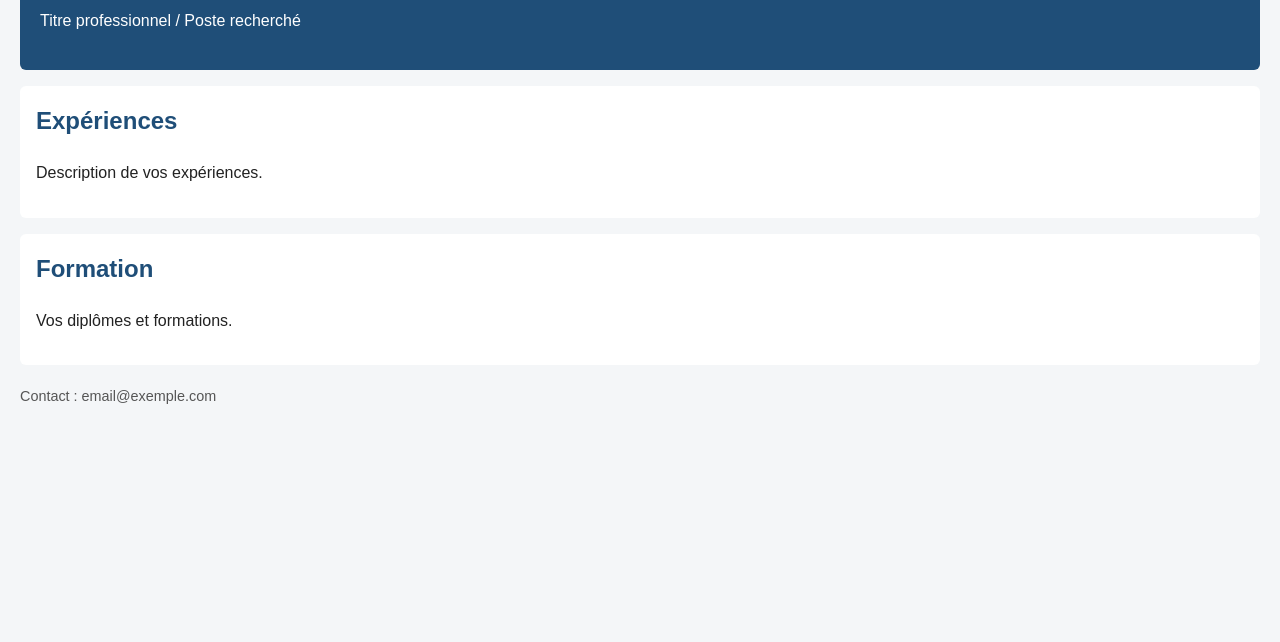
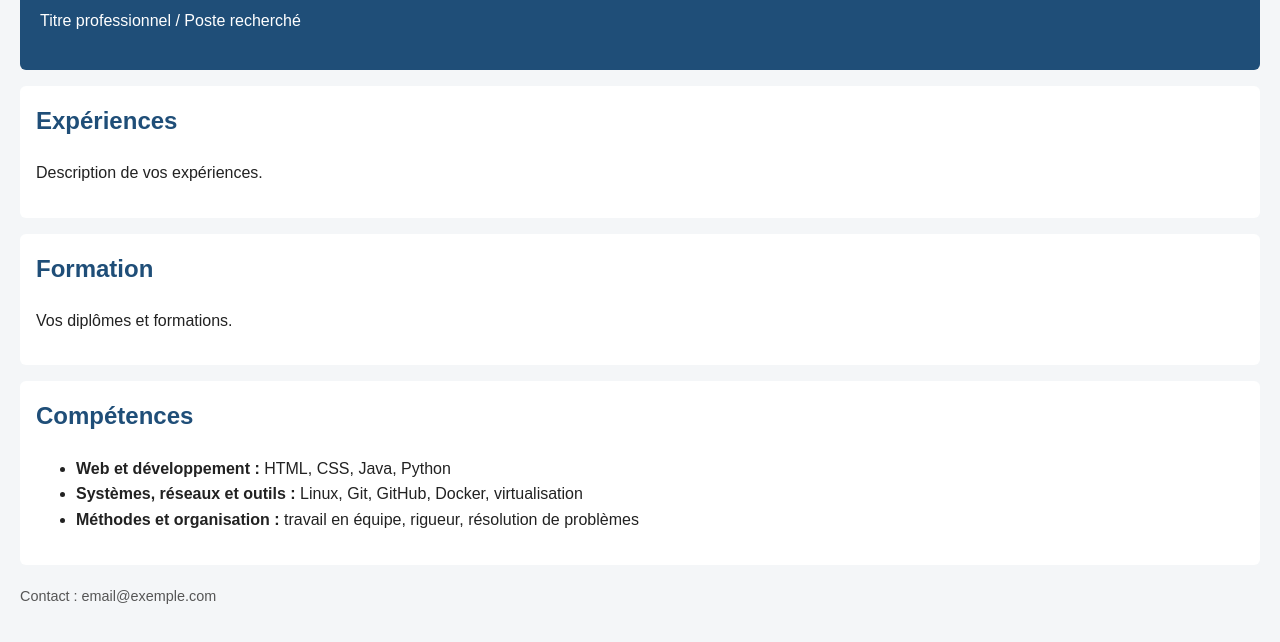
Before and after one commit to Angela-Gbedan/git-mon-cv, a plain HTML site: page index.html in a window 1280 px wide. Shown: the part 126-768 px from the top of the page. Drawn offline with Linux system fonts and the light colour scheme.

Commit message:
mise en place de la section compétences

```diff
--- a/index.html
+++ b/index.html
@@ -22,6 +22,15 @@
       <h2>Formation</h2>
       <p>Vos diplômes et formations.</p>
     </section>
+
+    <section id="competences">
+     <h2>Compétences</h2>
+      <ul>
+         <li><strong>Web et développement :</strong> HTML, CSS, Java, Python</li>
+         <li><strong>Systèmes, réseaux et outils :</strong> Linux, Git, GitHub, Docker, virtualisation</li>
+         <li><strong>Méthodes et organisation :</strong> travail en équipe, rigueur, résolution de problèmes</li>
+      </ul>
+</section>
   </main>
 
   <footer>
```
